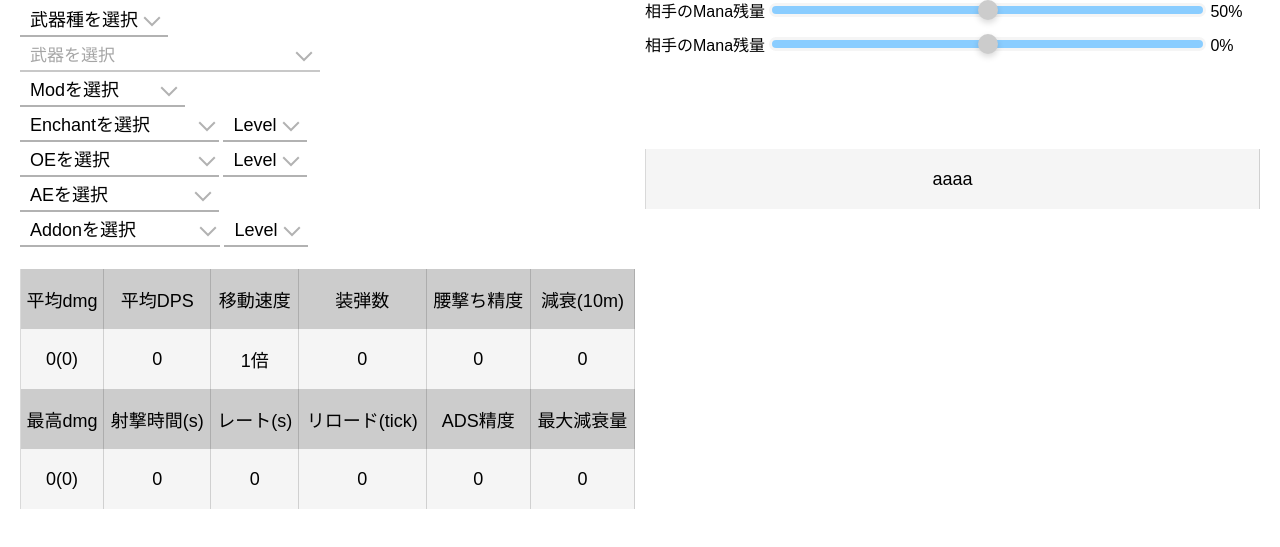
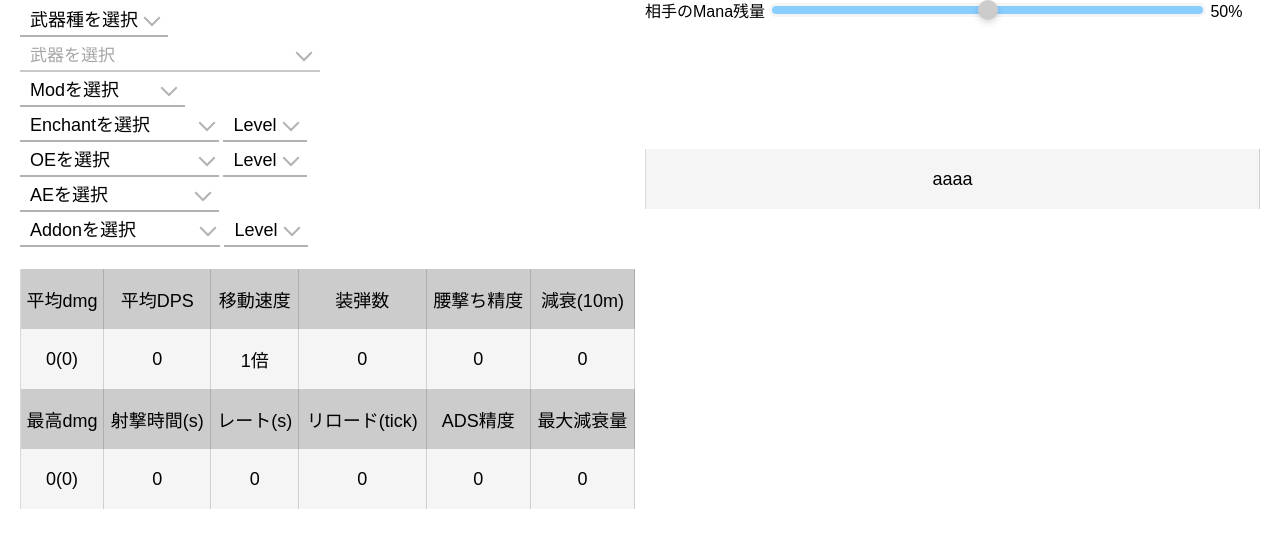
Before and after one commit to StellaLeaf/StrifeBuildSim, a plain HTML site: page index.html in a window 1280 px wide. Shown: the part 113-660 px from the top of the page. Drawn offline with Linux system fonts and the light colour scheme.

Commit message:
remove test Rangeslider

```diff
--- a/index.html
+++ b/index.html
@@ -142,10 +142,6 @@
         <input type="range" id="enemyMana"  min="0" max="100" step="1" value="50">
         <span id="enemyMana-value">0</span>%
     </label>
-    <label for="testrange">相手のMana残量
-        <input type="range" id="testrange"  min="0" max="100" step="1" value="50">
-        <span id="enemyMana-value">0</span>%
-    </label>
 </div>
     <div class="custom-table">
     <table class="WeaponTable">
```
